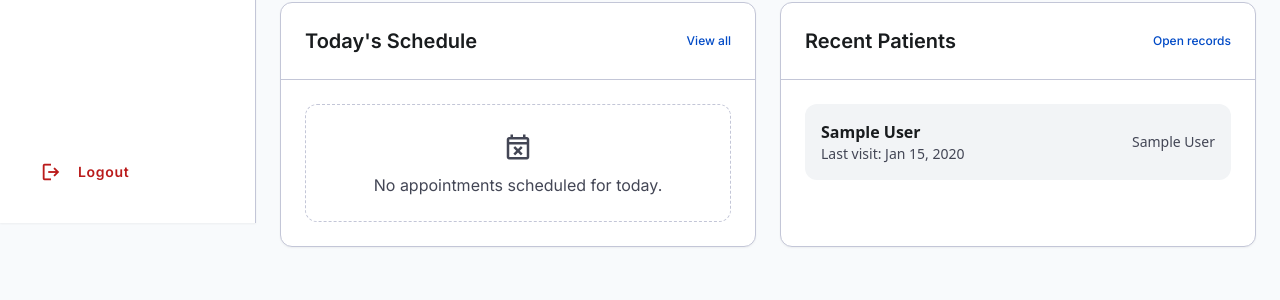
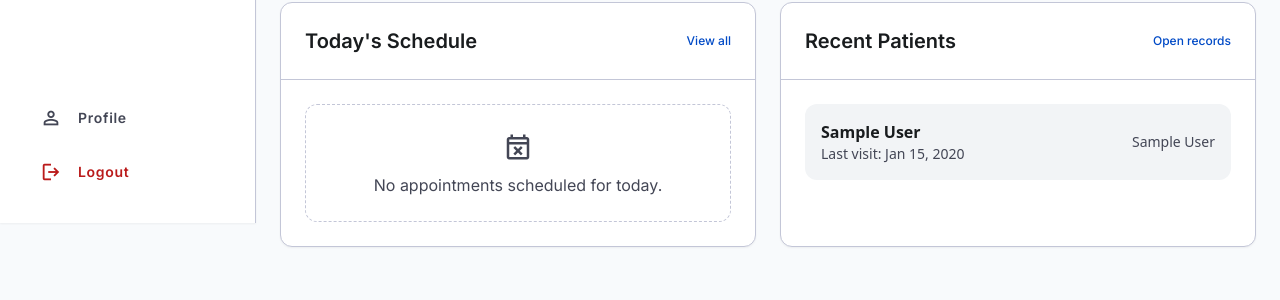
Before and after one commit to KirtanKayastha/hospital-management-system, a Django app: page /doctor/dashboard/ in a window 1280 px wide. Shown: the part 577-877 px from the top of the page. Run offline with Django 5.2, Linux system fonts and the light colour scheme; a user stored in the database is signed in; tables that the repository leaves empty hold one stand-in row (values such as "Sample post"); some libraries are stand-ins or nearby versions.

Commit message:
Add Profile link to doctor sidebar navigation

```diff
--- a/doctor_siddhartha/templates/doc_siddhartha/doctor_dashboard.html
+++ b/doctor_siddhartha/templates/doc_siddhartha/doctor_dashboard.html
@@ -148,6 +148,11 @@
         Prescriptions
     </a>
 </nav>
+
+            <a class="flex items-center gap-md p-md rounded-lg font-label-md text-label-md text-on-surface-variant hover:bg-surface-container-low transition-colors duration-150" href="{% url 'doctor_siddhartha:edit_profile' %}">
+                <span class="material-symbols-outlined text-[22px]">person</span>
+                Profile
+            </a>
 
 <a class="flex items-center gap-md p-md rounded-lg font-label-md text-label-md text-error hover:bg-error-container/10 transition-colors duration-150" href="{% url 'auth_kirtan:logout' %}">
     <span class="material-symbols-outlined text-[22px]">logout</span>
--- a/doctor_siddhartha/templates/doc_siddhartha/patients_records.html
+++ b/doctor_siddhartha/templates/doc_siddhartha/patients_records.html
@@ -150,6 +150,11 @@
         Prescriptions
     </a>
 </nav>
+
+            <a class="flex items-center gap-md p-md rounded-lg font-label-md text-label-md text-on-surface-variant hover:bg-surface-container-low transition-colors duration-150" href="{% url 'doctor_siddhartha:edit_profile' %}">
+                <span class="material-symbols-outlined text-[22px]">person</span>
+                Profile
+            </a>
 
 <a class="flex items-center gap-md p-md rounded-lg font-label-md text-label-md text-error hover:bg-error-container/10 transition-colors duration-150" href="{% url 'auth_kirtan:logout' %}">
     <span class="material-symbols-outlined text-[22px]">logout</span>
--- a/doctor_siddhartha/templates/doc_siddhartha/prescription.html
+++ b/doctor_siddhartha/templates/doc_siddhartha/prescription.html
@@ -149,6 +149,11 @@
         Prescriptions
     </a>
 </nav>
+
+            <a class="flex items-center gap-md p-md rounded-lg font-label-md text-label-md text-on-surface-variant hover:bg-surface-container-low transition-colors duration-150" href="{% url 'doctor_siddhartha:edit_profile' %}">
+                <span class="material-symbols-outlined text-[22px]">person</span>
+                Profile
+            </a>
 
 <a class="flex items-center gap-md p-md rounded-lg font-label-md text-label-md text-error hover:bg-error-container/10 transition-colors duration-150" href="{% url 'auth_kirtan:logout' %}">
     <span class="material-symbols-outlined text-[22px]">logout</span>
--- a/doctor_siddhartha/templates/doc_siddhartha/schedule.html
+++ b/doctor_siddhartha/templates/doc_siddhartha/schedule.html
@@ -151,6 +151,11 @@
         Prescriptions
     </a>
 </nav>
+
+            <a class="flex items-center gap-md p-md rounded-lg font-label-md text-label-md text-on-surface-variant hover:bg-surface-container-low transition-colors duration-150" href="{% url 'doctor_siddhartha:edit_profile' %}">
+                <span class="material-symbols-outlined text-[22px]">person</span>
+                Profile
+            </a>
 
 <a class="flex items-center gap-md p-md rounded-lg font-label-md text-label-md text-error hover:bg-error-container/10 transition-colors duration-150" href="{% url 'auth_kirtan:logout' %}">
     <span class="material-symbols-outlined text-[22px]">logout</span>
```
